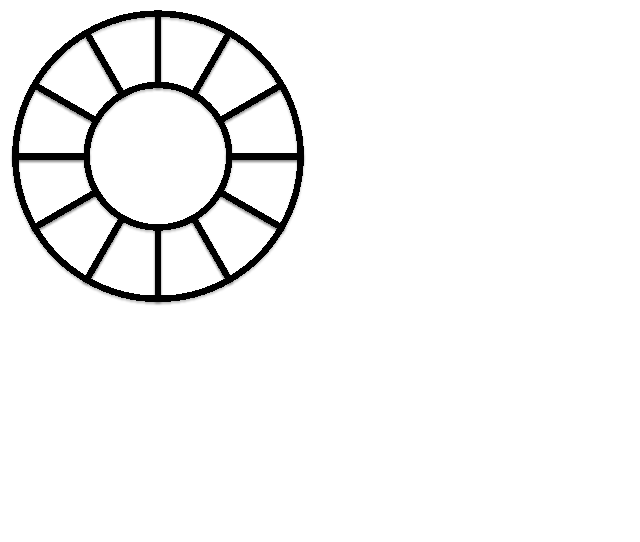
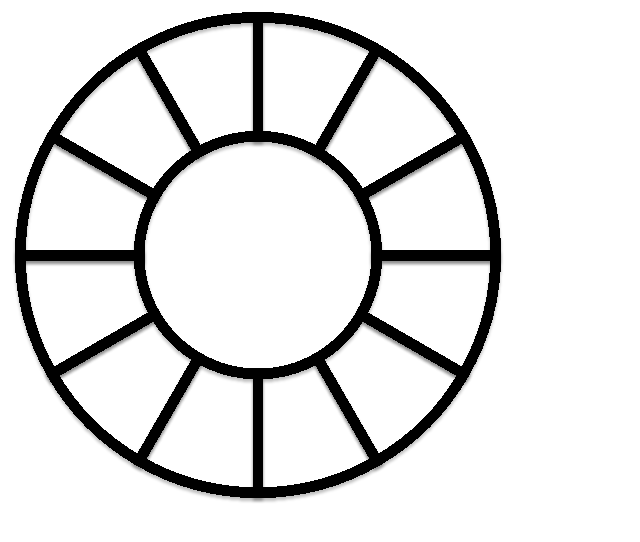
Before and after one commit to Salei-Y/notion_widgets, a plain HTML site: page index.html in a window 1280 px wide. Shown: the whole page, without its empty margins (0-640 px from the left). Drawn offline with Linux system fonts and the light colour scheme.

Commit message:
Update index.html

```diff
--- a/index.html
+++ b/index.html
@@ -2,7 +2,7 @@
   <head>
   </head>
   <body>
-<svg width="300" height="300" viewBox="0 0 690 690" fill="none" xmlns="http://www.w3.org/2000/svg">
+<svg width="500" height="500" viewBox="0 0 690 690" fill="none" xmlns="http://www.w3.org/2000/svg">
 <g filter="url(#filter0_d_1_39)">
 <path d="M629.056 505C600.268 554.862 558.862 596.268 509 625.056L427 483.028C451.931 468.634 472.634 447.931 487.028 423L629.056 505Z" stroke="black" stroke-width="15" shape-rendering="crispEdges"/>
 </g>
```
